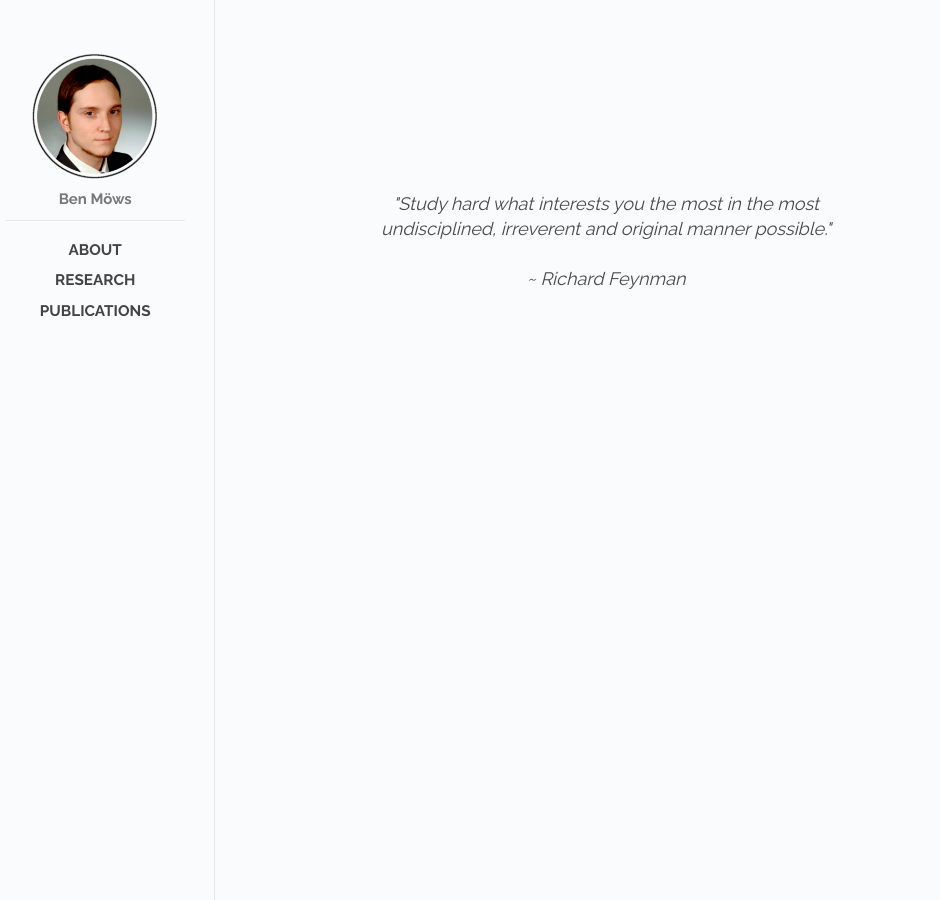
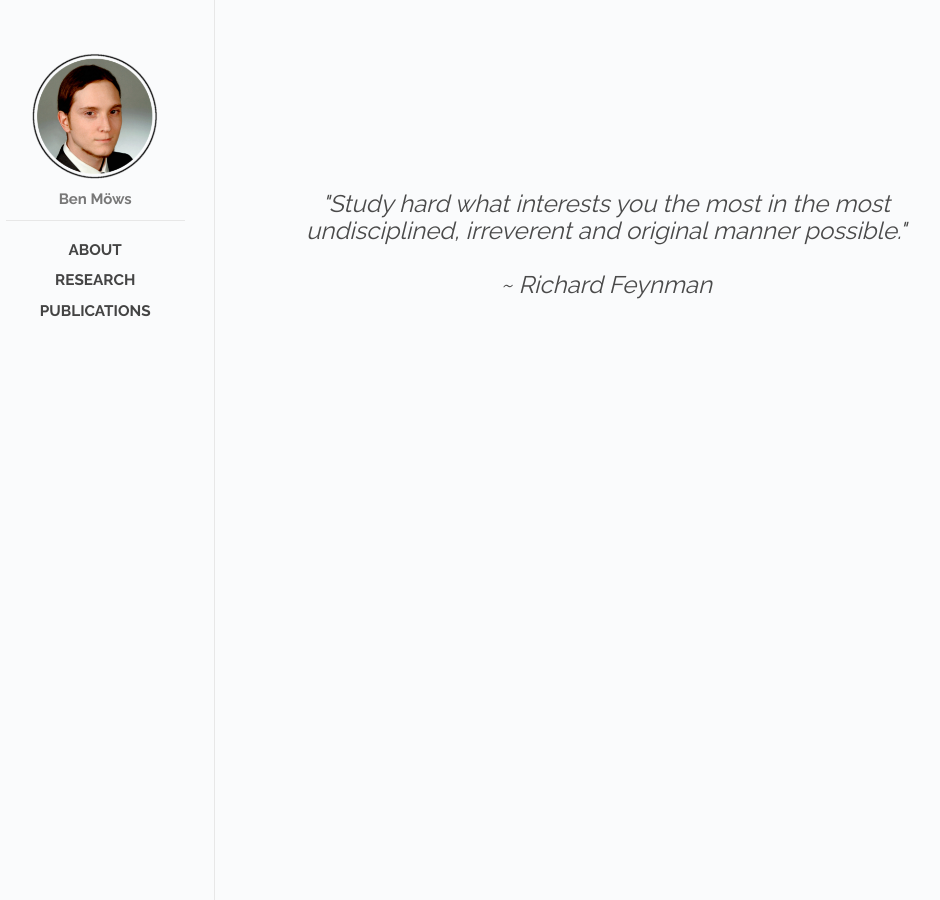
Before and after one commit to moews/moews.github.io, a Jekyll site: the page built from _posts/2017-03-28-home.md, in a window 1280 px wide. Shown: the whole page, without its empty margins (144-1084 px from the left). Built offline with Jekyll 4.4.1, drawn with Linux system fonts in a browser that asks for light colours.

Commit message:
Update 2017-03-28-home.md

```diff
--- a/_posts/2017-03-28-home.md
+++ b/_posts/2017-03-28-home.md
@@ -16,7 +16,7 @@ hidden: true
 
 <html>
 <center>
-<font size = "4">
+<font size = "5">
 <i>
 "Study hard what interests you the most in the most
 <br>
```
